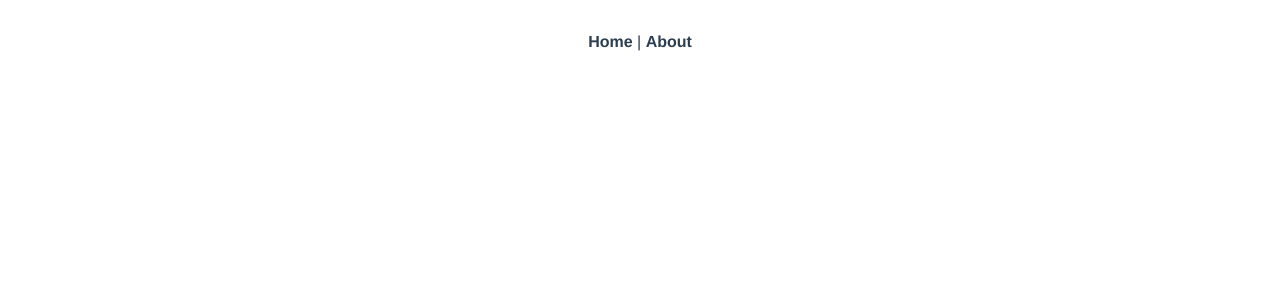
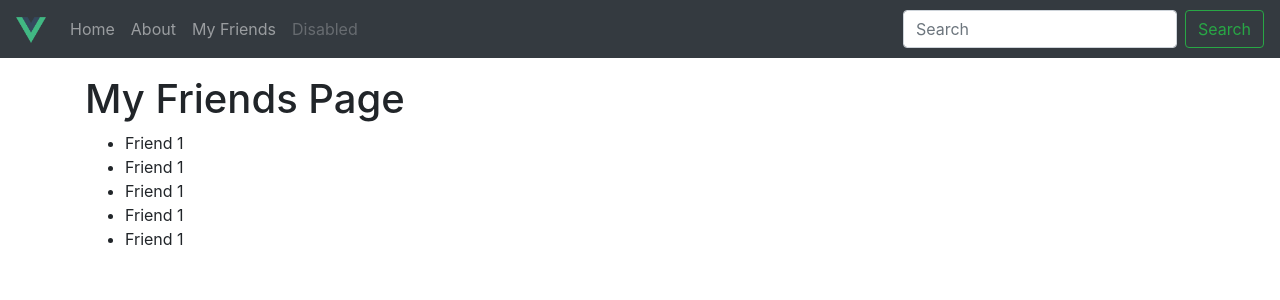
Before and after one commit to jewpaltz/2019SpringInClass, a Vue app: page /MyFriends in a window 1280 px wide. Shown: the top 300 px of the page. Built offline with nearby package versions, Linux system fonts and the light colour scheme.

Commit message:
Navigation, Routing, Components

```diff
--- a/src/App.vue
+++ b/src/App.vue
@@ -1,29 +1,23 @@
 <template>
-  <div id="app">
-    <div id="nav">
-      <router-link to="/">Home</router-link> |
-      <router-link to="/about">About</router-link>
+  <div>
+    <Nav />
+    <div class="container" id="main">
+      <router-view/>
     </div>
-    <router-view/>
   </div>
 </template>
 
-<style lang="scss">
-#app {
-  font-family: 'Avenir', Helvetica, Arial, sans-serif;
-  -webkit-font-smoothing: antialiased;
-  -moz-osx-font-smoothing: grayscale;
-  text-align: center;
-  color: #2c3e50;
-}
-#nav {
-  padding: 30px;
-  a {
-    font-weight: bold;
-    color: #2c3e50;
-    &.router-link-exact-active {
-      color: #42b983;
-    }
+<script>
+import Nav from "@/components/Nav";
+
+export default {
+  components: {
+    Nav
   }
 }
+</script>
+
+
+<style lang="scss">
+
 </style>
--- /dev/null
+++ b/src/assets/main.scss
@@ -0,0 +1,6 @@
+
+@import 'bootstrap/scss/bootstrap.scss';
+
+#main {
+  margin-top: 75px;
+}
--- a/src/components/HelloWorld.vue
+++ /dev/null
@@ -1,58 +0,0 @@
-<template>
-  <div class="hello">
-    <h1>{{ msg }}</h1>
-    <p>
-      For a guide and recipes on how to configure / customize this project,<br>
-      check out the
-      <a href="https://cli.vuejs.org" target="_blank" rel="noopener">vue-cli documentation</a>.
-    </p>
-    <h3>Installed CLI Plugins</h3>
-    <ul>
-      <li><a href="https://github.com/vuejs/vue-cli/tree/dev/packages/%40vue/cli-plugin-babel" target="_blank" rel="noopener">babel</a></li>
-      <li><a href="https://github.com/vuejs/vue-cli/tree/dev/packages/%40vue/cli-plugin-eslint" target="_blank" rel="noopener">eslint</a></li>
-    </ul>
-    <h3>Essential Links</h3>
-    <ul>
-      <li><a href="https://vuejs.org" target="_blank" rel="noopener">Core Docs</a></li>
-      <li><a href="https://forum.vuejs.org" target="_blank" rel="noopener">Forum</a></li>
-      <li><a href="https://chat.vuejs.org" target="_blank" rel="noopener">Community Chat</a></li>
-      <li><a href="https://twitter.com/vuejs" target="_blank" rel="noopener">Twitter</a></li>
-      <li><a href="https://news.vuejs.org" target="_blank" rel="noopener">News</a></li>
-    </ul>
-    <h3>Ecosystem</h3>
-    <ul>
-      <li><a href="https://router.vuejs.org" target="_blank" rel="noopener">vue-router</a></li>
-      <li><a href="https://vuex.vuejs.org" target="_blank" rel="noopener">vuex</a></li>
-      <li><a href="https://github.com/vuejs/vue-devtools#vue-devtools" target="_blank" rel="noopener">vue-devtools</a></li>
-      <li><a href="https://vue-loader.vuejs.org" target="_blank" rel="noopener">vue-loader</a></li>
-      <li><a href="https://github.com/vuejs/awesome-vue" target="_blank" rel="noopener">awesome-vue</a></li>
-    </ul>
-  </div>
-</template>
-
-<script>
-export default {
-  name: 'HelloWorld',
-  props: {
-    msg: String
-  }
-}
-</script>
-
-<!-- Add "scoped" attribute to limit CSS to this component only -->
-<style scoped lang="scss">
-h3 {
-  margin: 40px 0 0;
-}
-ul {
-  list-style-type: none;
-  padding: 0;
-}
-li {
-  display: inline-block;
-  margin: 0 10px;
-}
-a {
-  color: #42b983;
-}
-</style>
--- /dev/null
+++ b/src/components/Nav.vue
@@ -0,0 +1,40 @@
+<template>
+    <nav class="navbar navbar-expand-md navbar-dark fixed-top bg-dark">
+        <router-link class="navbar-brand" to="/" >
+            <img alt="Vue logo" src="../assets/logo.png" height="30">
+        </router-link>
+        <button class="navbar-toggler" type="button" data-toggle="collapse" data-target="#navbarCollapse" aria-controls="navbarCollapse" aria-expanded="false" aria-label="Toggle navigation">
+            <span class="navbar-toggler-icon"></span>
+        </button>
+        <div class="collapse navbar-collapse" id="navbarCollapse">
+            <ul class="navbar-nav mr-auto">
+                <li class="nav-item ">
+                    <router-link class="nav-link" to="/" active-class="active" exact>Home <span class="sr-only">(current)</span></router-link>
+                </li>
+                <li class="nav-item">
+                    <router-link class="nav-link" to="/About" active-class="active">About</router-link>
+                </li>
+                <li class="nav-item">
+                    <router-link class="nav-link" to="/MyFriends">My Friends</router-link>
+                </li>
+                <li class="nav-item">
+                    <router-link class="nav-link disabled" to="#"  active-class="active">Disabled</router-link>
+                </li>
+            </ul>
+            <form class="form-inline mt-2 mt-md-0">
+            <input class="form-control mr-sm-2" type="text" placeholder="Search" aria-label="Search">
+            <button class="btn btn-outline-success my-2 my-sm-0" type="submit">Search</button>
+            </form>
+        </div>
+    </nav>
+</template>
+
+<script>
+export default {
+
+}
+</script>
+
+<style>
+
+</style>
--- a/src/main.js
+++ b/src/main.js
@@ -1,7 +1,7 @@
 import Vue from 'vue'
 import App from './App.vue'
 import router from './router'
-import 'bootstrap/scss/bootstrap.scss';
+import './assets/main.scss';
 
 
 Vue.config.productionTip = false
--- a/src/router.js
+++ b/src/router.js
@@ -1,6 +1,7 @@
 import Vue from 'vue'
 import Router from 'vue-router'
 import Home from './views/Home.vue'
+import MyFriends from "./views/MyFriends.vue";
 
 Vue.use(Router)
 
@@ -14,6 +15,11 @@ export default new Router({
       component: Home
     },
     {
+      path: '/MyFriends',
+      name: 'my-friends',
+      component: MyFriends
+    },
+    {
       path: '/about',
       name: 'about',
       // route level code-splitting
--- a/src/views/Home.vue
+++ b/src/views/Home.vue
@@ -1,18 +1,19 @@
 <template>
   <div class="home">
-    <img alt="Vue logo" src="../assets/logo.png">
-    <HelloWorld msg="Welcome to Your Vue.js App"/>
+    <div class="jumbotron">
+      <h1>Welcome to my App</h1>
+    </div>
+
   </div>
 </template>
 
 <script>
 // @ is an alias to /src
-import HelloWorld from '@/components/HelloWorld.vue'
 
 export default {
   name: 'home',
   components: {
-    HelloWorld
+
   }
 }
 </script>
--- /dev/null
+++ b/src/views/MyFriends.vue
@@ -0,0 +1,23 @@
+<template>
+<div>
+
+    <h1>My Friends Page</h1>
+    <ul>
+        <li>Friend 1</li>
+        <li>Friend 1</li>
+        <li>Friend 1</li>
+        <li>Friend 1</li>
+        <li>Friend 1</li>
+    </ul>
+</div>
+</template>
+
+<script>
+export default {
+
+}
+</script>
+
+<style>
+
+</style>
```
